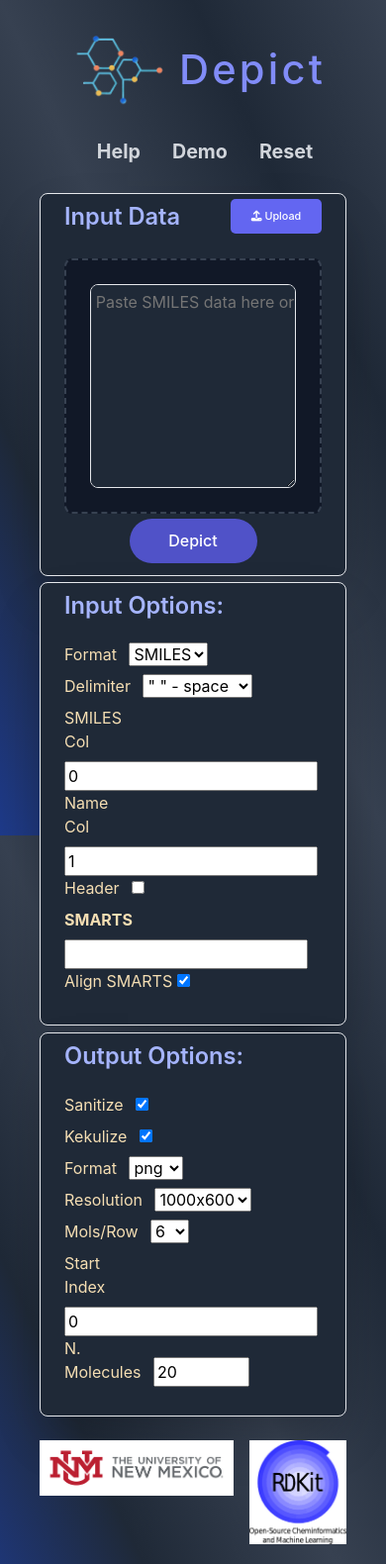
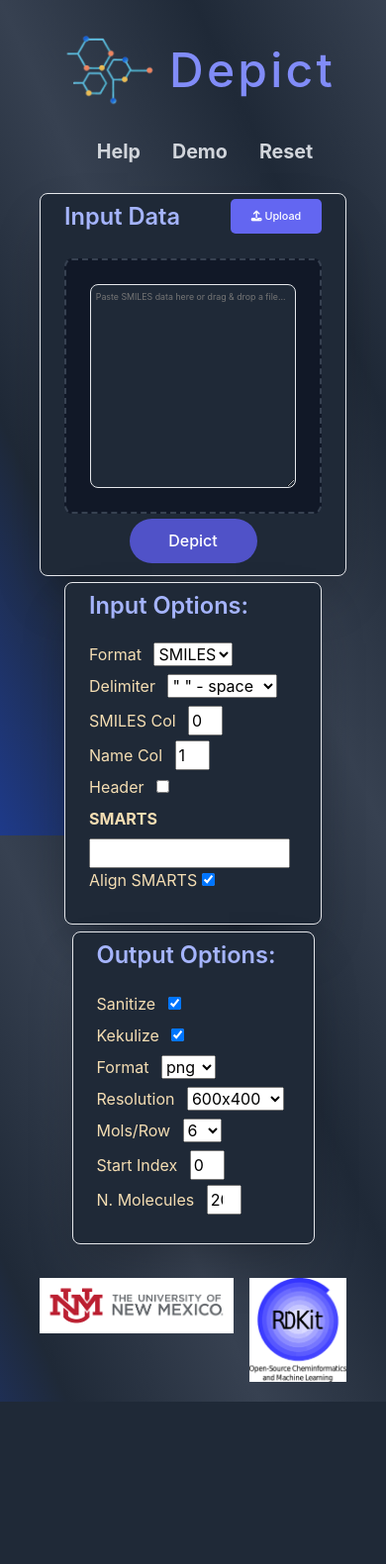
Before and after one commit to unmtransinfo/CFChemApps, a Django app: page /depict/ in a window 390 px wide. Shown: the whole page at 99% size. After the commit the page ends 1416 px from the top, so only its background shows below. Run offline with Django 4.2, Linux system fonts and the light colour scheme; some libraries are stand-ins or nearby versions.

Commit message:
made changes as mentioned in comments.

```diff
--- a/depict/utils.py
+++ b/depict/utils.py
@@ -104,9 +104,10 @@ def delete_file(file):
 
 def get_image_size(size):
     image_sizes = {
-        ImageSize.xs.name: ImageSize.xs.value,
         ImageSize.s.name: ImageSize.s.value,
         ImageSize.m.name: ImageSize.m.value,
+        ImageSize.l.name: ImageSize.l.value,
+        ImageSize.xl.name: ImageSize.xl.value,
     }
     return image_sizes[size]
 
@@ -226,7 +227,6 @@ def get_svgs_from_mol_supplier(
     mol_supplier,
     format,
     size,
-    row,
     smarts,
     align_smarts: bool,
     start_idx: int = 0,
--- a/depict/views.py
+++ b/depict/views.py
@@ -102,7 +102,6 @@ def get_mols(request, request_type):
         mol_supplier,
         image_format,
         size,
-        row,
         smarts,
         align_smarts,
         start_idx,
--- a/static/css/styles.css
+++ b/static/css/styles.css
@@ -165,7 +165,7 @@ body {
     margin-top: 1.5rem;
 }
 .depict-output{
-    width: 330px;
+    width: 245px;
     color: wheat;
     height: fit-content;
     box-sizing: border-box;
@@ -181,8 +181,14 @@ body {
 .input-selection > input[type="text"]{
     width: 351px;
 }
+#user-options-csv input[type="number"]{
+    max-width: 35px;
+}
+#user-options-container input[type="number"]{
+    max-width: 35px;
+}
 .input-selection {
-    width: min-content;
+    width: max-content;
 }
 .depict-input{
     width: fit-content;
@@ -430,35 +436,70 @@ body {
 }
 
 /* Media Query */
-
-/* Adjust the margin for screens smaller than 600px */
-@media (max-width: 600px) {
-    .image-grid {
-        margin: 0 20px;
+@media(max-width: 2087px){
+    .smiles{
+        justify-content: center;
+    }
+    .input-data-outer{
+        width: 530px;
+    }
+    .depict-input{
+        width: 260px;
     }
     .input-selection > input[type="text"]{
-        width: 100%;
-    }
-    .depict-input{
-        width: 100%;
-    }
-    .error-log > textarea{
-        width: 100%;
-    }
-    .depict > div > h1{
-        font-size: 2.6rem !important;
-    }
-
-
-}
-
-/* 100% Image Width on Smaller Screens */
-@media only screen and (max-width: 700px) {
-    .modal-content {
-        width: 100%;
+        width:203px;
     }
 }
-
+@media(max-width: 1670px){
+    .smiles{
+        gap: 0.4rem;
+    }
+}
+@media(max-width: 1600px){
+    .smiles{
+        flex-wrap: wrap;
+    }
+    .error-log{
+        width: 460px;
+    }
+    .input-data-outer{
+        width: 458px;
+    }
+}
+@media(max-width: 1190px){
+    .input-data-outer{
+        width: 318px;
+    }
+    .depict-header > h2{
+        font-size: 1.475rem;
+    }
+    .submition > input{
+        width: 166px;
+        height: 43px;
+    }
+    .upload-button{
+        width: 105px;
+    }
+    .file-input > textarea {
+        font-size: 0.55rem;
+    }
+}
+@media(max-width: 965px){
+    .smiles{
+        justify-content: flex-start;
+    }
+}
+@media (min-width: 769px) {
+    .nav-section {
+        display: block; /* Always show the nav-section on larger screens */
+    }
+    .nav-section > button:first-child{
+        margin-top: 0;
+    }
+    .nav-section > button{
+        padding: 0.5rem 1rem;
+    }
+}
 @media (max-width: 768px) {
     .unm-img{
         width: 100%;
@@ -490,58 +531,12 @@ body {
         font-size: 0.675rem;
     }
 }
-
-@media (min-width: 769px) {
-    .nav-section {
-        display: block; /* Always show the nav-section on larger screens */
-    }
-    .nav-section > button:first-child{
-        margin-top: 0;
-    }
-    .nav-section > button{
-        padding: 0.5rem 1rem;
+@media only screen and (max-width: 700px) {
+    .modal-content {
+        width: 100%;
     }
 }
-
-@media(max-width: 900px){
-    .smiles{
-        justify-content: center !important;
-    }
-}
-
-@media(max-width: 1600px){
-    .smiles{
-        flex-wrap: wrap;
-    }
-    .error-log{
-        width: 460px;
-    }
-    .input-data-outer{
-        width: 458px;
-    }
-}
-
-@media(max-width: 1670px){
-    .smiles{
-        gap: 0.4rem;
-    }
-}
-
-@media(max-width: 2087px){
-    .smiles{
-        justify-content: flex-start;
-    }
-    .input-data-outer{
-        width: 530px;
-    }
-    .depict-input{
-        width: 330px;
-    }
-    .input-selection > input[type="text"]{
-        width:246px;
-    }
-}
-@media(min-width: 1350px){
+@media (max-width: 600px) {
     .smiles{
         justify-content: center;
     }
--- a/static/js/fread_functions.js
+++ b/static/js/fread_functions.js
@@ -6,7 +6,6 @@ function getExtension(filename) {
 
 function readFile() {
   document.getElementById("infile").addEventListener("change", function () {
-    console.log("hi");
     // Check if a file was selected
     var file = this.files[0];
     if (file) {
--- a/templates/depict/index.html
+++ b/templates/depict/index.html
@@ -27,10 +27,10 @@
     }
 
     function reset(resetOptions = true) {
-        sessionStorage.clear(); // reset options to defaults
-        // if (resetOptions) {
-
-        // }
+         // reset options to defaults
+        if (resetOptions) {
+            sessionStorage.clear();
+        }
         let url = "{% url 'index' %}"
         document.location.href = url
     }
@@ -68,23 +68,11 @@
         const selectedText = rowSelector.options[rowSelector.selectedIndex].text;
         const imagesPerRow = parseInt(selectedText, 10);
 
-        // 2. Measure the actual container width
         const container = document.getElementById("imageGrid");
         const containerWidth = container.offsetWidth;
-
-        // 3. Calculate total gap between .image-content blocks
-        //    If you want 2px gap between each item, for N items you have (N - 1) * gap.
         const gap = 2;
         const totalGap = (imagesPerRow - 1) * gap;
-
-        // 4. Subtract the gap from containerWidth and divide by imagesPerRow
         const containerWidthPerItem = (containerWidth - totalGap) / imagesPerRow;
-
-        // 5. Each .image-content has:
-        //    - padding: 6px each side → 12px total
-        //    - border: 1px each side → 2px total
-        //    - margin: 1px each side → 2px total
-        //    => 16px total extra space
         const extraSpace = 16;
         const imageWidth = Math.floor(containerWidthPerItem - extraSpace);
 
--- a/templates/depict/input_options.html
+++ b/templates/depict/input_options.html
@@ -23,12 +23,12 @@
         <div class="input-selection" data-tooltip="Column index of SMILES (indexing from 0)">
             <label for="smiles_col">SMILES Col</label>
         </div>
-        <INPUT TYPE="number" NAME="smiles_col" id="smiles_column" min=0 SIZE=4 VALUE="0">
+        <INPUT TYPE="number" NAME="smiles_col" id="smiles_column" min=0 VALUE="0">
         <BR>
         <div class="input-selection" data-tooltip="Column index of molecule names (indexing from 0)">
             <label for="name_col">Name Col</label>
         </div>
-        <INPUT TYPE="number" NAME="name_col" id="name_column" min=0 SIZE=4 VALUE="1">
+        <INPUT TYPE="number" NAME="name_col" id="name_column" min=0 VALUE="1">
         <BR>
         <div class="input-selection" data-tooltip="Indicates if header line present">
             <label for="has_header">Header</label>
--- a/templates/depict/output_options.html
+++ b/templates/depict/output_options.html
@@ -23,9 +23,10 @@
         <label for="size">Resolution</label>
     </div>
     <select name="size" id="sizeSelector">
-        <option value="xs">800x500</option>
-        <option value="s" id="sizeSelectorDefault" selected="">1000x600</option>
-        <option value="m">1400x800</option>
+        <option value="s">450x300</option>
+        <option value="m" id="sizeSelectorDefault" selected="">600x400</option>
+        <option value="l">900x600</option>
+        <option value="xl">1200x800</option>
     </select>
     <BR>
     <div class="input-selection" data-tooltip="Output images per row">
```
Also changed, not shown: depict/enums.py (+4 -3 lines).
